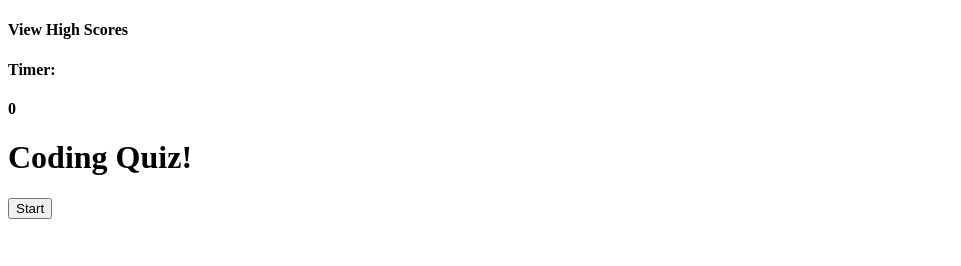
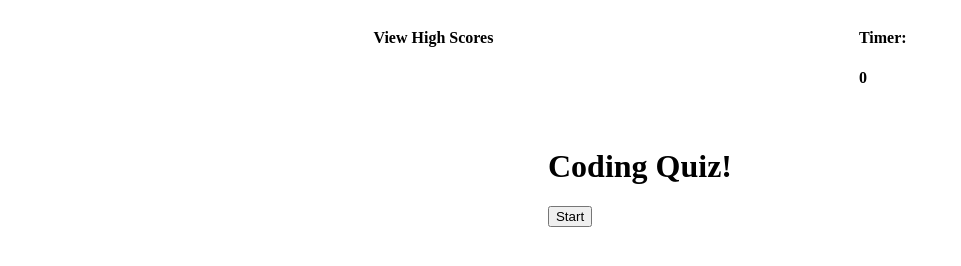
Before and after one commit to RayceWheat/code-quiz, a plain HTML site: page index.html in a window 1280 px wide. Shown: the whole page, without its empty margins (0-961 px from the left). Drawn offline with Linux system fonts and the light colour scheme.

Commit message:
minimum value product

```diff
--- a/assets/css/style.css
+++ b/assets/css/style.css
@@ -1,3 +1,11 @@
-.head {
-    display: inline;
+.flex-container {
+    display: flex;
+    flex-direction: row;
+    justify-content: space-evenly;
 }
+
+main {
+    display: flex;
+    flex-direction: column;
+    align-items: center;
+}
--- a/index.html
+++ b/index.html
@@ -8,35 +8,16 @@
      <link rel="stylesheet" href="./assets/css/style.css"/>
   </head>
   <body>
- <!--
-     Create code quiz
-     click start button -> timer starts -> Questions pops up
-
-     After answering a question -> Another questions pops up
-
-     IF answered incorrectly -> time is subtracted from the clock
-
-     WHEN all questions are answered OR timer reaches 0
-    -> then the game is over
-
-    WHEN the game is over
-    -> then I can save my intials and score
-
-    Highscores / Timer: 0
-
-    Big text area
-
-    questions area
-
-    -
-    Correct or Incorrect area
-
- -->
-  <div class="head">
+  <header class="flex-container">
+    <div>
         <h4 id="high-scores">View High Scores</h4>
+   </div>
+    <div>
         <h4 id="timer">Timer:</h4>
         <h4 id="timer-numbers">0</h4>
     </div>
+  </header>
+    <main>
    <div>
      <h3 id="score-area"></h3>
     </div>
@@ -48,7 +29,7 @@
       <button id="start">Start</button>
       <h3 id="check"></h3>
     </div>
-
+  </main>
     <script src="./assets/js/script.js"></script>
   </body>
 </html>
```
Also changed, not shown: assets/New folder/script.js (deleted, +0 -44 lines), assets/images/code-quiz-website-picture.png (added), 1 other file. Lines whose indentation alone changed are shown as unchanged.
